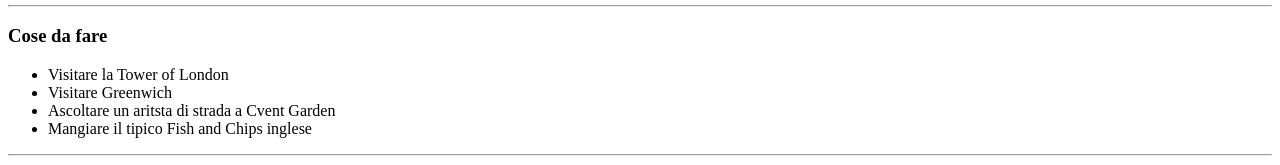
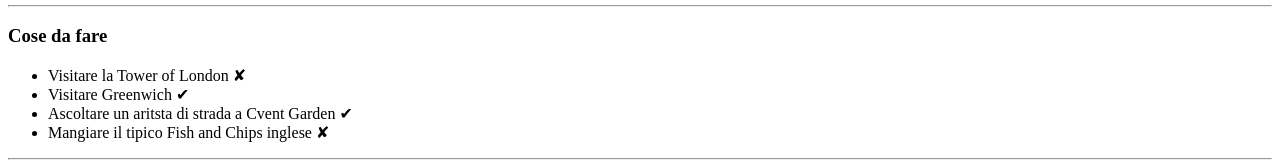
Before and after one commit to nickkept/html-london-trip, a plain HTML site: page index.html in a window 1280 px wide. Shown: the part 876-1041 px from the top of the page. Drawn offline with Linux system fonts and the light colour scheme.

Commit message:
entity code added

```diff
--- a/index.html
+++ b/index.html
@@ -56,14 +56,15 @@
         <!-- Unordered list -->
 
         <ul>
-            <li>Visitare la Tower of London</li>
-            <li>Visitare Greenwich</li>
-            <li>Ascoltare un aritsta di strada a Cvent Garden</li>
-            <li>Mangiare il tipico Fish and Chips inglese </li>
+            <li>Visitare la Tower of London &#x2718;</li>
+            <li>Visitare Greenwich &#x2714;</li>
+            <li>Ascoltare un aritsta di strada a Cvent Garden &#x2714;</li>
+            <li>Mangiare il tipico Fish and Chips inglese &#x2718;</li>
         </ul>
         <hr>
         <!-- Quarto titolo  -->
 
 
+
      </body>
 </html>
```
